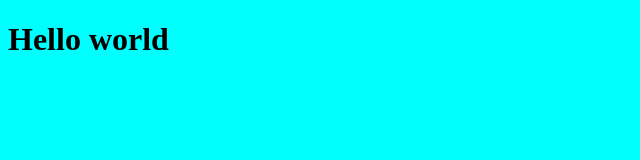
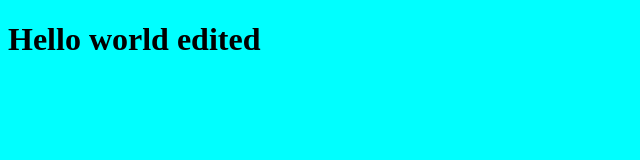
Before and after one commit to vedanti003/Git-practice, a plain HTML site: page index.html in a window 1280 px wide. Shown: the whole page, without its empty margins (0-640 px from the left). Drawn offline with Linux system fonts and the light colour scheme.

Commit message:
body edited

```diff
--- a/index.html
+++ b/index.html
@@ -7,6 +7,6 @@
     <link rel="stylesheet" href="style.css">
 </head>
 <body>
-    <h1>Hello world</h1>
+    <h1>Hello world edited</h1>
 </body>
 </html>
```
